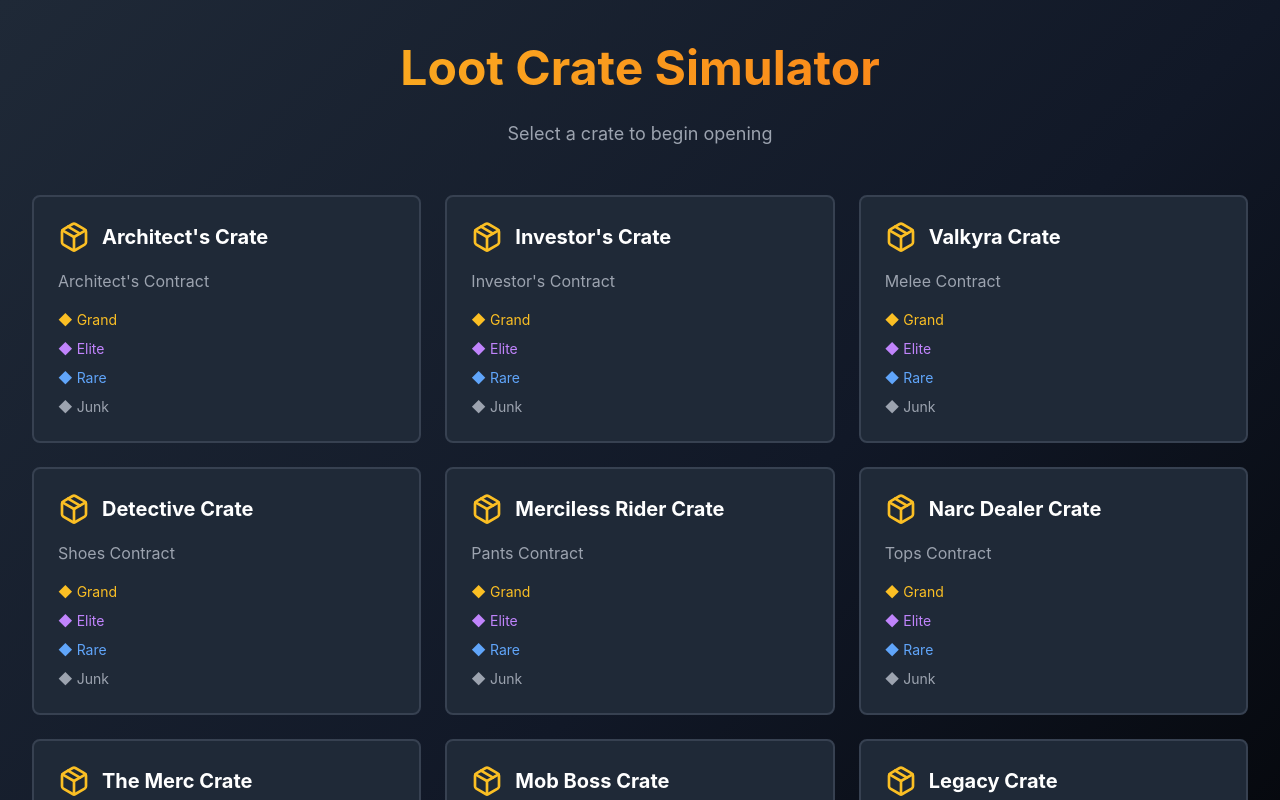
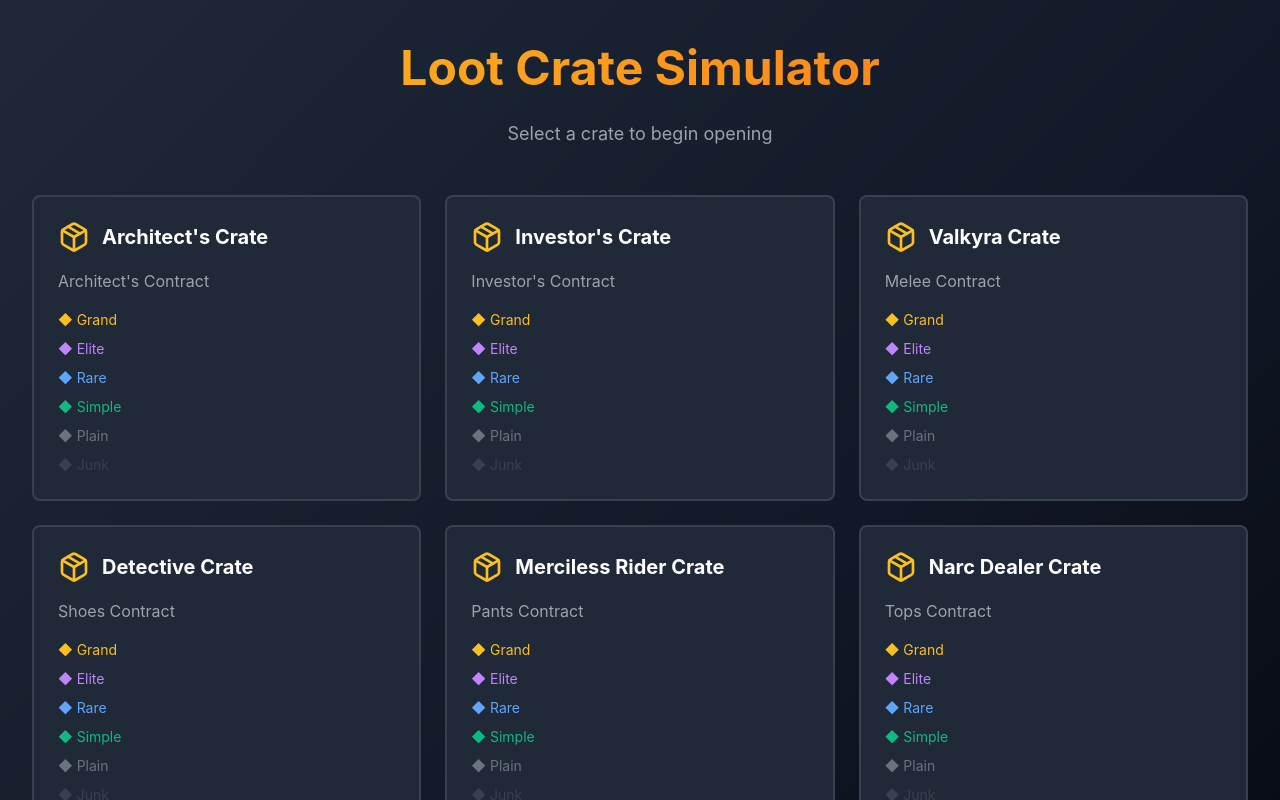
Before and after one commit to kserske/crate-simulator, a React (Create React App) app: page / in a window 1280 px wide. Shown: the top 800 px of the page. Built offline with nearby package versions, Linux system fonts and the light colour scheme.

Commit message:
added more categories

```diff
--- a/src/App.js
+++ b/src/App.js
@@ -16,9 +16,13 @@ const CrateSimulator = () => {
       rareImage: "https://drive.google.com/uc?export=view&id=1RiJxrsASIqKwK3Xh7Xzrno4RWxQYnrq8",
       eliteImage: "https://drive.google.com/uc?export=view&id=1jvo8-BrN-FhxTIVDmk4DFfJfURO-QXIE",
       grandImage: "https://drive.google.com/uc?export=view&id=18bpDQHg5Ue7030XyWq6h7EPeS3vGrnFz",
+      simpleImage: null,
+      plainImage: null,
       rareProbability: 0.7,
       eliteProbability: 0.25,
-      grandProbability: 0.1
+      grandProbability: 0.1,
+      simpleProbability: 1.0,
+      plainProbability: 1.0
     },
     {
       name: "Investor's Crate",
@@ -26,9 +30,13 @@ const CrateSimulator = () => {
       rareImage: "https://drive.google.com/uc?export=view&id=1sExV2DrCm2LJ609tSnc93owzquf81azT",
       eliteImage: "https://drive.google.com/uc?export=view&id=1hy22-wTFYwHA6nJyZ1GXD2NWoypo7zI8",
       grandImage: "https://drive.google.com/uc?export=view&id=12L9ryQRF8_EYd0AyYhcDkD3tldu2Iprf",
+      simpleImage: null,
+      plainImage: null,
       rareProbability: 0.85,
       eliteProbability: 0.24,
-      grandProbability: 0.12
+      grandProbability: 0.12,
+      simpleProbability: 1.0,
+      plainProbability: 1.0
     },
     {
       name: "Valkyra Crate",
@@ -36,9 +44,13 @@ const CrateSimulator = () => {
       rareImage: "https://drive.google.com/uc?export=view&id=11gsvnzWZTQ6GXtlH_iUDFZJVNJ5sgba2",
       eliteImage: "https://drive.google.com/uc?export=view&id=1_xcUnzH-oaoK8W8BG46b7Dr1QAu8itOE",
       grandImage: "https://drive.google.com/uc?export=view&id=1dSt_KbM7TdfyybOkE1bBHksuZOGlk_r-",
+      simpleImage: null,
+      plainImage: null,
       rareProbability: 0.7,
       eliteProbability: 0.34,
-      grandProbability: 0.05
+      grandProbability: 0.05,
+      simpleProbability: 1.0,
+      plainProbability: 1.0
     },
     {
       name: "Detective Crate",
@@ -46,9 +58,13 @@ const CrateSimulator = () => {
       rareImage: "https://drive.google.com/uc?export=view&id=1EvRCbYq_ZnRFjSk5K7UFdrxRbjHZdFjp",
       eliteImage: "https://drive.google.com/uc?export=view&id=14pWEi15P8AJWDGzHnVz3x4GW9C2T_8xU",
       grandImage: "https://drive.google.com/uc?export=view&id=1vJwDAKXb8IiU6pLYypcMSwk2l6VAkIVi",
+      simpleImage: null,
+      plainImage: null,
       rareProbability: 0.71,
       eliteProbability: 0.19,
-      grandProbability: 0.01
+      grandProbability: 0.01,
+      simpleProbability: 1.0,
+      plainProbability: 1.0
     },
     {
       name: "Merciless Rider Crate",
@@ -56,9 +72,13 @@ const CrateSimulator = () => {
       rareImage: "https://drive.google.com/uc?export=view&id=1c3Q65S_TJ2rx6MC3S0WzMQ7WwhrU4Z2P",
       eliteImage: "https://drive.google.com/uc?export=view&id=1R05LGndMM5oTP5M3ft_09ZJe3xonaZVc",
       grandImage: "https://drive.google.com/uc?export=view&id=1iWr89pfGBnOn7BZmkj83BrSN7Fr6W5Qd",
+      simpleImage: null,
+      plainImage: null,
       rareProbability: 0.75,
       eliteProbability: 0.34,
-      grandProbability: 0.05
+      grandProbability: 0.05,
+      simpleProbability: 1.0,
+      plainProbability: 1.0
     },
     {
       name: "Narc Dealer Crate",
@@ -66,9 +86,13 @@ const CrateSimulator = () => {
       rareImage: "https://drive.google.com/uc?export=view&id=1U9WBw7J1mKcd6rYjA1s9OUxRszau5tpg",
       eliteImage: "https://drive.google.com/uc?export=view&id=14pTrSCxtISot4voyuzIJSv9-kwqvuAHH",
       grandImage: "https://drive.google.com/uc?export=view&id=1f-PBBh4tY2MUOM_iqGPdt2Tu2fMppQX-",
+      simpleImage: null,
+      plainImage: null,
       rareProbability: 0.81,
       eliteProbability: 0.31,
-      grandProbability: 0.09
+      grandProbability: 0.09,
+      simpleProbability: 1.0,
+      plainProbability: 1.0
     },
     {
       name: "The Merc Crate",
@@ -76,9 +100,13 @@ const CrateSimulator = () => {
       rareImage: "https://drive.google.com/uc?export=view&id=1tClPC06UPNWFwpA2B6l9eesmvI9iOlWE",
       eliteImage: "https://drive.google.com/uc?export=view&id=1wAiJgV0m4Ej17s95KLycPRN69CVQnrfr",
       grandImage: "https://drive.google.com/uc?export=view&id=1nfYASS6r43ZanvNlCtPY_IkqcCCHy_o2",
+      simpleImage: null,
+      plainImage: null,
       rareProbability: 0.95,
       eliteProbability: 0.24,
-      grandProbability: 0.09
+      grandProbability: 0.09,
+      simpleProbability: 1.0,
+      plainProbability: 1.0
     },
     {
       name: "Mob Boss Crate",
@@ -86,9 +114,13 @@ const CrateSimulator = () => {
       rareImage: "https://drive.google.com/uc?export=view&id=1LgqFD5xmBOdGARhHQyq0gW7WUeksfcP2",
       eliteImage: "https://drive.google.com/uc?export=view&id=1mBJUXY_f51iVxMb_Uhsg3NfdPbdspmJd",
       grandImage: "https://drive.google.com/uc?export=view&id=1oddUrU_ceYJqVpg4wZEQmNkyfDp9c5sD",
+      simpleImage: null,
+      plainImage: null,
       rareProbability: 0.84,
       eliteProbability: 0.28,
-      grandProbability: 0.06
+      grandProbability: 0.06,
+      simpleProbability: 1.0,
+      plainProbability: 1.0
     },
     {
       name: "Legacy Crate",
@@ -96,9 +128,14 @@ const CrateSimulator = () => {
       rareImage: "https://drive.google.com/uc?export=view&id=1-vfqvt5Cjg0D3AaH25ZNa4Tv8-iAiI2v",
       eliteImage: "https://drive.google.com/uc?export=view&id=1R-G53R6a2MztL3JhH1C9Y4mKP1HnBmO_",
       grandImage: "https://drive.google.com/uc?export=view&id=1eCIuJX9f--2nD1XmuXIb9x7UzFAV64_2",
+      simpleImage: null,
+      plainImage: null,
       rareProbability: 2.57,
       eliteProbability: 0.96,
-      grandProbability: 1.39
+      grandProbability: 1.39,
+      simpleProbability: 20.0,
+      plainProbability: 75.08,
+      isLegacy: true
     },
     {
       name: "Challengers Crate",
@@ -106,9 +143,13 @@ const CrateSimulator = () => {
       rareImage: "https://drive.google.com/uc?export=view&id=1PLj2_981AT-Pv3pxrzRaCb27mx93MoIl",
       eliteImage: "https://drive.google.com/uc?export=view&id=18hy3MkRbJknrG1PnMUN8YVbl-pLPEJ2G",
       grandImage: "https://drive.google.com/uc?export=view&id=1dzNGHx-pJd-0uljoeP-OwXfu6eEV3D_b",
+      simpleImage: null,
+      plainImage: null,
       rareProbability: 1.19,
       eliteProbability: 0.28,
-      grandProbability: 0.04
+      grandProbability: 0.04,
+      simpleProbability: 1.0,
+      plainProbability: 1.0
     },
     {
       name: "Godfather's Crate",
@@ -116,9 +157,13 @@ const CrateSimulator = () => {
       rareImage: "https://drive.google.com/uc?export=view&id=1RZmD97erHOKzNclQMyAKrs3WmX5wSPWE",
       eliteImage: "https://drive.google.com/uc?export=view&id=1AqSjGZL4drDKojRrvo9DjzcC9fFBaMgL",
       grandImage: "https://drive.google.com/uc?export=view&id=1GBU--8pNYF50Hpj8IaBnA8C4_NLQogw_",
+      simpleImage: null,
+      plainImage: null,
       rareProbability: 0.26,
       eliteProbability: 0.07,
-      grandProbability: 0.04
+      grandProbability: 0.04,
+      simpleProbability: 1.0,
+      plainProbability: 1.0
     }
   ];
 
@@ -218,6 +263,9 @@ const CrateSimulator = () => {
       case 'Grand': return 'linear-gradient(to right, #fbbf24, #f97316)';
       case 'Elite': return 'linear-gradient(to right, #c084fc, #ec4899)';
       case 'Rare': return 'linear-gradient(to right, #60a5fa, #06b6d4)';
+      case 'Simple': return 'linear-gradient(to right, #10b981, #059669)';
+      case 'Plain': return 'linear-gradient(to right, #6b7280, #4b5563)';
+      case 'Junk': return 'linear-gradient(to right, #1f2937, #111827)';
       default: return 'linear-gradient(to right, #9ca3af, #4b5563)';
     }
   };
@@ -227,12 +275,16 @@ const CrateSimulator = () => {
       case 'Grand': return { border: '2px solid #fbbf24', boxShadow: '0 10px 15px -3px rgba(251, 191, 36, 0.5)' };
       case 'Elite': return { border: '2px solid #c084fc', boxShadow: '0 10px 15px -3px rgba(192, 132, 252, 0.5)' };
       case 'Rare': return { border: '2px solid #60a5fa', boxShadow: '0 10px 15px -3px rgba(96, 165, 250, 0.5)' };
+      case 'Simple': return { border: '2px solid #10b981', boxShadow: '0 10px 15px -3px rgba(16, 185, 129, 0.5)' };
+      case 'Plain': return { border: '2px solid #6b7280', boxShadow: '0 10px 15px -3px rgba(107, 114, 128, 0.3)' };
+      case 'Junk': return { border: '2px solid #374151', boxShadow: '0 10px 15px -3px rgba(55, 65, 81, 0.2)' };
       default: return { border: '2px solid #6b7280', boxShadow: '0 10px 15px -3px rgba(107, 114, 128, 0.3)' };
     }
   };
 
   const rollItem = (crate) => {
     const rand = Math.random() * 100;
+    const isLegacy = crate.isLegacy;
 
     if (rand < crate.grandProbability) {
       return { rarity: 'Grand', name: crate.itemName, image: crate.grandImage };
@@ -240,6 +292,12 @@ const CrateSimulator = () => {
       return { rarity: 'Elite', name: crate.itemName, image: crate.eliteImage };
     } else if (rand < crate.grandProbability + crate.eliteProbability + crate.rareProbability) {
       return { rarity: 'Rare', name: crate.itemName, image: crate.rareImage };
+    } else if (rand < crate.grandProbability + crate.eliteProbability + crate.rareProbability + crate.simpleProbability) {
+      const simpleName = isLegacy ? 'Simple Coin' : 'Simple Contract';
+      return { rarity: 'Simple', name: simpleName, image: crate.simpleImage };
+    } else if (rand < crate.grandProbability + crate.eliteProbability + crate.rareProbability + crate.simpleProbability + crate.plainProbability) {
+      const plainName = isLegacy ? 'Plain Coin' : 'Plain Contract';
+      return { rarity: 'Plain', name: plainName, image: crate.plainImage };
     } else {
       return { rarity: 'Junk', name: 'Junk Item', image: null };
     }
@@ -254,7 +312,7 @@ const CrateSimulator = () => {
 
     const crate = crates.find(c => c.name === selectedCrate);
     const newResults = [];
-    const stats = { Junk: 0, Rare: 0, Elite: 0, Grand: 0 };
+    const stats = { Junk: 0, Plain: 0, Simple: 0, Rare: 0, Elite: 0, Grand: 0 };
 
     for (let i = 0; i < openAmount; i++) {
       await new Promise(resolve => setTimeout(resolve, 50));
@@ -325,8 +383,16 @@ const CrateSimulator = () => {
                     <span style={{ color: '#60a5fa' }}>◆ Rare</span>
                   </div>
                   <div style={{ display: 'flex', alignItems: 'center', gap: '0.5rem' }}>
-                    <span style={{ color: '#9ca3af' }}>◆ Junk</span>
+                    <span style={{ color: '#10b981' }}>◆ Simple</span>
                   </div>
+                  <div style={{ display: 'flex', alignItems: 'center', gap: '0.5rem' }}>
+                    <span style={{ color: '#6b7280' }}>◆ Plain</span>
+                  </div>
+                  {!crate.isLegacy && (
+                    <div style={{ display: 'flex', alignItems: 'center', gap: '0.5rem' }}>
+                      <span style={{ color: '#374151' }}>◆ Junk</span>
+                    </div>
+                  )}
                 </div>
               </div>
             ))}
@@ -355,7 +421,7 @@ const CrateSimulator = () => {
             </div>
           </div>
 
-          <div style={{ display: 'grid', gridTemplateColumns: 'repeat(auto-fit, minmax(150px, 1fr))', gap: '1rem', marginBottom: '1.5rem' }}>
+          <div style={{ display: 'grid', gridTemplateColumns: 'repeat(auto-fit, minmax(120px, 1fr))', gap: '1rem', marginBottom: '1.5rem' }}>
             <div style={styles.statBox}>
               <p style={{ color: '#fbbf24', fontWeight: 'bold' }}>Grand</p>
               <p style={{ fontSize: '0.875rem', color: '#9ca3af' }}>Ultra Rare</p>
@@ -369,9 +435,19 @@ const CrateSimulator = () => {
               <p style={{ fontSize: '0.875rem', color: '#9ca3af' }}>Uncommon</p>
             </div>
             <div style={styles.statBox}>
-              <p style={{ color: '#9ca3af', fontWeight: 'bold' }}>Junk</p>
-              <p style={{ fontSize: '0.875rem', color: '#6b7280' }}>Common</p>
+              <p style={{ color: '#10b981', fontWeight: 'bold' }}>Simple</p>
+              <p style={{ fontSize: '0.875rem', color: '#9ca3af' }}>Uncommon</p>
             </div>
+            <div style={styles.statBox}>
+              <p style={{ color: '#6b7280', fontWeight: 'bold' }}>Plain</p>
+              <p style={{ fontSize: '0.875rem', color: '#9ca3af' }}>Common</p>
+            </div>
+            {!currentCrate.isLegacy && (
+              <div style={styles.statBox}>
+                <p style={{ color: '#374151', fontWeight: 'bold' }}>Junk</p>
+                <p style={{ fontSize: '0.875rem', color: '#6b7280' }}>Common</p>
+              </div>
+            )}
           </div>
 
           <div style={{ display: 'flex', gap: '1rem', alignItems: 'center' }}>
@@ -428,10 +504,22 @@ const CrateSimulator = () => {
                 <p style={{ fontSize: '0.75rem', color: '#6b7280' }}>{((currentStats.Rare || 0) / currentStats.total * 100).toFixed(2)}%</p>
               </div>
               <div style={styles.statBox}>
-                <p style={{ color: '#9ca3af', fontSize: '0.875rem' }}>Junk</p>
-                <p style={{ fontSize: '1.5rem', fontWeight: 'bold' }}>{currentStats.Junk || 0}</p>
-                <p style={{ fontSize: '0.75rem', color: '#6b7280' }}>{((currentStats.Junk || 0) / currentStats.total * 100).toFixed(2)}%</p>
+                <p style={{ color: '#10b981', fontSize: '0.875rem' }}>Simple</p>
+                <p style={{ fontSize: '1.5rem', fontWeight: 'bold' }}>{currentStats.Simple || 0}</p>
+                <p style={{ fontSize: '0.75rem', color: '#6b7280' }}>{((currentStats.Simple || 0) / currentStats.total * 100).toFixed(2)}%</p>
               </div>
+              <div style={styles.statBox}>
+                <p style={{ color: '#6b7280', fontSize: '0.875rem' }}>Plain</p>
+                <p style={{ fontSize: '1.5rem', fontWeight: 'bold' }}>{currentStats.Plain || 0}</p>
+                <p style={{ fontSize: '0.75rem', color: '#6b7280' }}>{((currentStats.Plain || 0) / currentStats.total * 100).toFixed(2)}%</p>
+              </div>
+              {!currentCrate.isLegacy && (
+                <div style={styles.statBox}>
+                  <p style={{ color: '#374151', fontSize: '0.875rem' }}>Junk</p>
+                  <p style={{ fontSize: '1.5rem', fontWeight: 'bold' }}>{currentStats.Junk || 0}</p>
+                  <p style={{ fontSize: '0.75rem', color: '#6b7280' }}>{((currentStats.Junk || 0) / currentStats.total * 100).toFixed(2)}%</p>
+                </div>
+              )}
             </div>
           </div>
         )}
```
